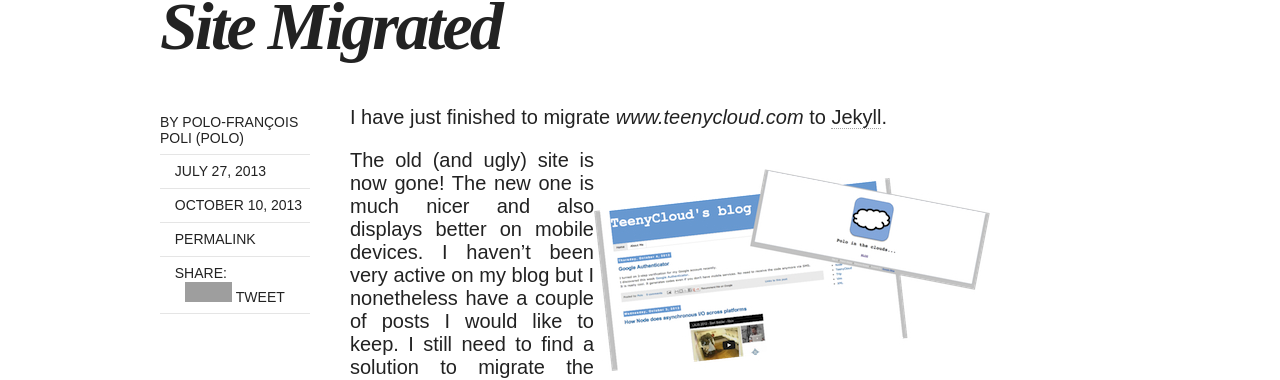
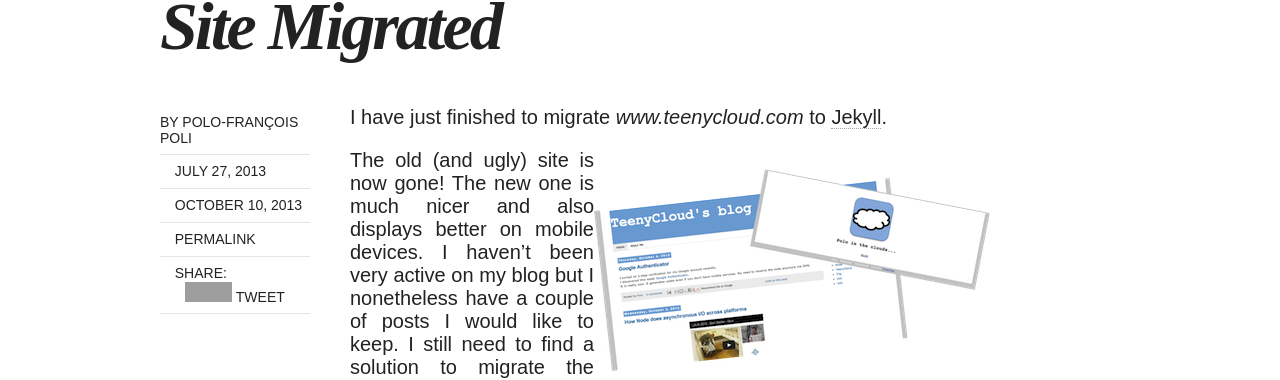
Before and after one commit to TeenyCloud/TeenyCloud.github.io, a Jekyll site: the page built from _posts/2013-07-27-blog-migration.md, in a window 1280 px wide. Shown: the part 108-488 px from the top of the page. Built offline with Jekyll 4.4.1, drawn with Linux system fonts in a browser that asks for light colours; nearby versions of some CDN libraries; comment, search, counter and statistics services are not loaded; grey boxes are pictures that could not be loaded.

Commit message:
renove nickname as unecessary for authroship

```diff
--- a/_layouts/post.html
+++ b/_layouts/post.html
@@ -40,7 +40,7 @@
         </div>
         <footer class="entry-meta">
           <span class="author vcard" itemprop="author" itemscope itemtype="http://schema.org/Person">
-            By <span itemprop="name" class="fn"><a href="{{ site.url }}/about" title="About {{ site.owner.name }}" itemprop="url">{{ site.owner.name }} ({{ site.owner.nickname }})</a></span>
+            By <span itemprop="name" class="fn"><a href="{{ site.url }}/about" title="About {{ site.owner.name }}" itemprop="url">{{ site.owner.name }}</a></span>
           </span>
           <span class="entry-date date published">
             <time datetime="{{ page.date | date_to_xmlschema }}" itemprop="datePublished"><i class="icon-calendar-empty"></i> {{ page.date | date: "%B %d, %Y" }}</time>
```
